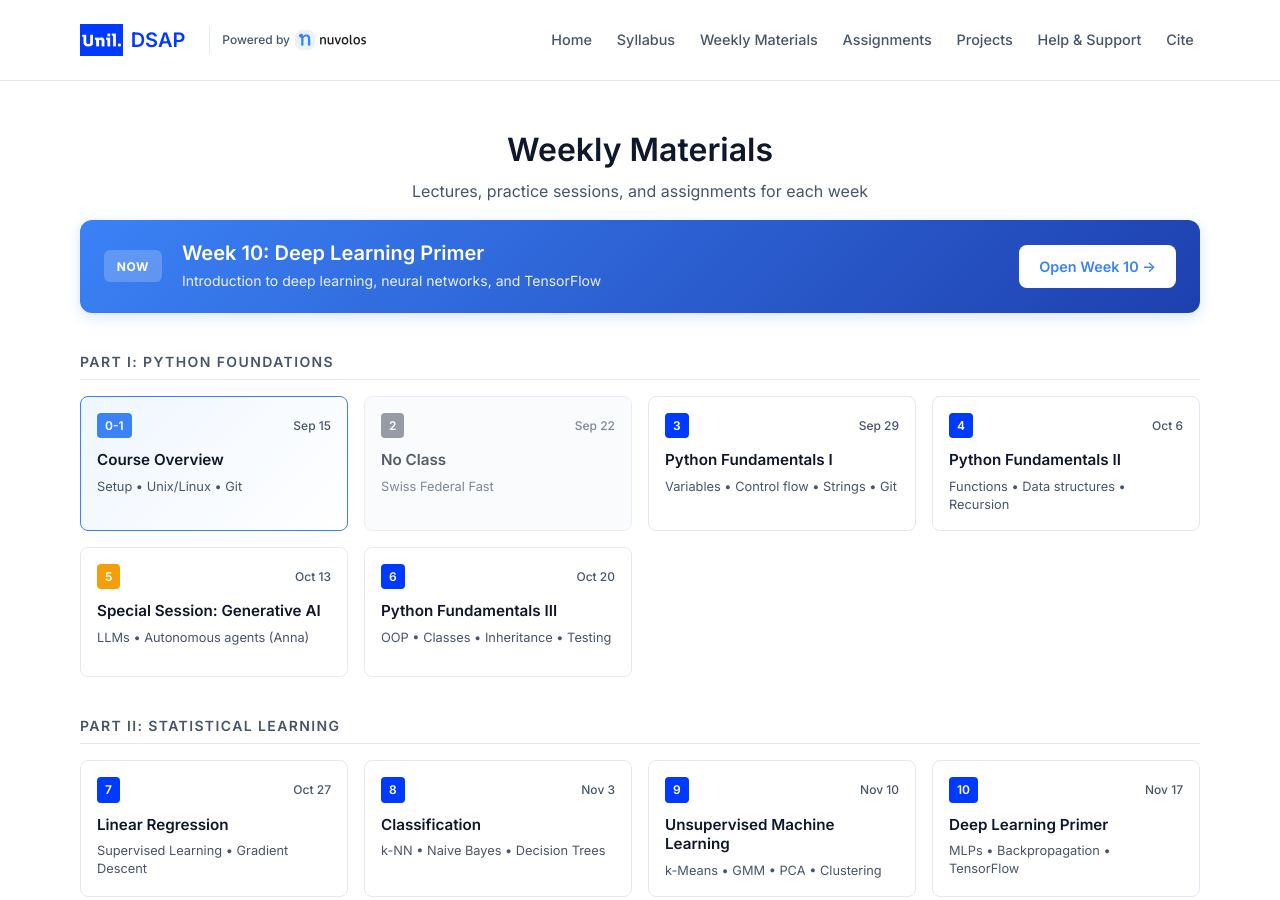
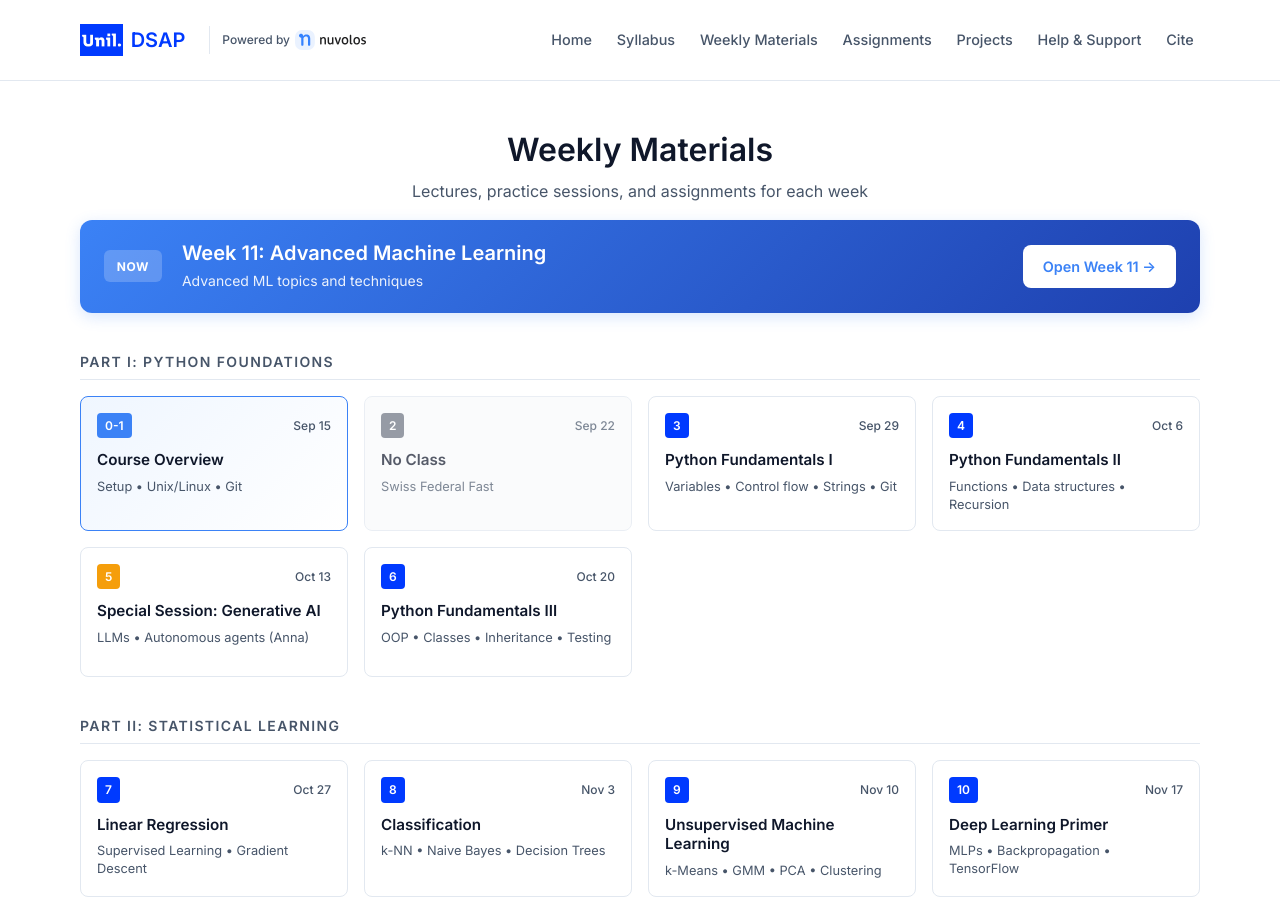
Before and after one commit to ap-unil-2025/course-materials, a Jekyll site: the page built from docs/weekly-materials.md, in a window 1280 px wide and 900 px high. Built offline with Jekyll 4.4.1, drawn with Linux system fonts in a browser that asks for light colours.

Commit message:
🔄 Weekly update: Set current week on main and weekly pages - 2025-11-24

```diff
--- a/docs/index.html
+++ b/docs/index.html
@@ -9,8 +9,8 @@ layout: default
     <div class="current-content">
       <span class="current-label">NOW</span>
       <div class="current-info">
-        <h2>Week 10: Deep Learning Primer</h2>
-        <p>Introduction to deep learning, neural networks, and TensorFlow</p>
+        <h2>Week 11: Advanced Machine Learning</h2>
+        <p>Advanced ML topics and techniques</p>
       </div>
     </div>
     <a href="{{ '/weekly-materials' | relative_url }}" class="current-btn">Access Weekly Hub →</a>
--- a/docs/weekly-materials.md
+++ b/docs/weekly-materials.md
@@ -33,11 +33,11 @@ layout: default
     <div class="current-content">
       <span class="current-label">NOW</span>
       <div class="current-info">
-        <h2>Week 10: Deep Learning Primer</h2>
-        <p>Introduction to deep learning, neural networks, and TensorFlow</p>
+        <h2>Week 11: Advanced Machine Learning</h2>
+        <p>Advanced ML topics and techniques</p>
       </div>
     </div>
-    <a href="{{ '/week/week10' | relative_url }}" class="current-btn">Open Week 10 →</a>
+    <a href="{{ '/week/week11' | relative_url }}" class="current-btn">Open Week 11 →</a>
   </div>
 
   <section class="course-section">
```
